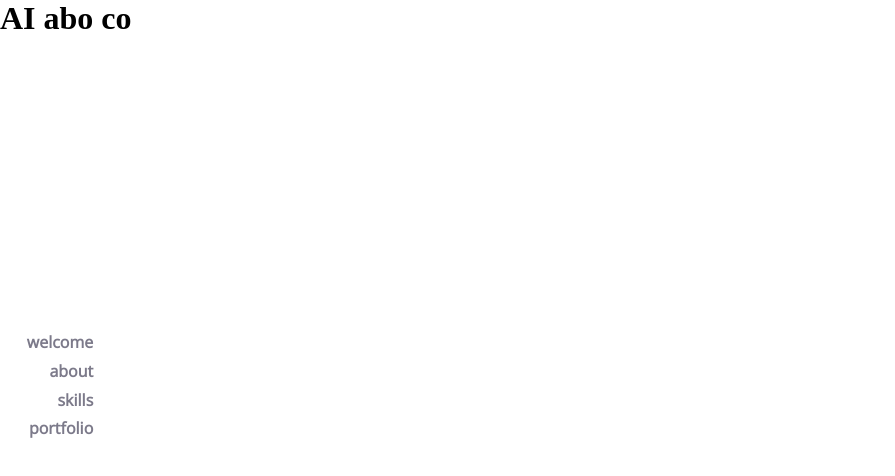
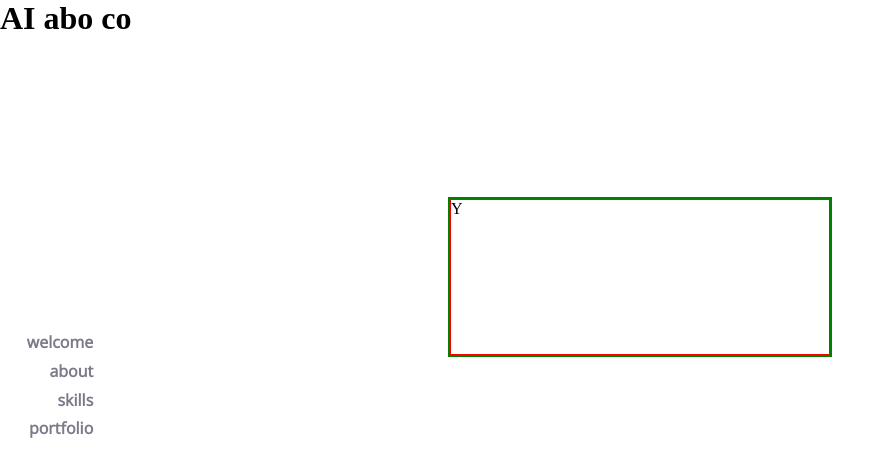
Before and after one commit to icobx/my-playground, a Vue app: page /temp in a window 1280 px wide. Shown: the top 476 px of the page, without its empty margins (0-895 px from the left). Built offline with nearby package versions, Linux system fonts and the light colour scheme.

Commit message:
carousel animation 50%

```diff
--- a/src/components/ProjectCard.vue
+++ b/src/components/ProjectCard.vue
@@ -1,4 +1,5 @@
 <template>
+	<div>
 		<div class="project">
 			<div class="project-info">
 				<h2>{{ project.name }}</h2>
@@ -8,6 +9,7 @@
 			</div>
 			<div class="project-img">
 				<img :src="require('@/assets/images/' + project.image)" alt="prject img" />
+			</div>
 		</div>
 	</div>
 </template>
@@ -30,9 +32,9 @@ export default defineComponent({
 
 <style lang="scss" scoped>
 .project {
-	margin: 8em 0;
-	// border: 1px solid greenyellow;
-	width: 50vw;
+	// margin: 8em 0;
+	border: 1px solid greenyellow;
+	// width: 50vw;
 
 	display: flex;
 	// align-items: ;
--- a/src/components/ProjectCarousel.vue
+++ b/src/components/ProjectCarousel.vue
@@ -2,9 +2,16 @@
 	<div class="carousel-wrapper">
 		<button id="previous" class="carousel-btn" @click="swipe(true)">&lt;</button>
 		<div class="carousel-cards">
-			<!-- <transition-group name="fade">
-			</transition-group> -->
-			<project-card v-for="project in activeProjects" :key="project.name" :project="project" />
+			<transition-group name="slide" mode="out-in">
+				<project-card
+					v-for="project in projects"
+					:key="project.name"
+					:project="project"
+					v-show="project.active"
+					class="carousel-card"
+				/>
+			</transition-group>
+			<!-- :class="{ hidden: !project.active }" -->
 		</div>
 		<button id="next" class="carousel-btn" @click="swipe(false)">&gt;</button>
 	</div>
@@ -71,18 +78,61 @@ export default defineComponent({
 </script>
 
 <style lang="scss" scoped>
-.fade-enter-active,
-.fade-leave-active {
-	transition: opacity 0.25s ease-out;
+.carousel {
+	&-wrapper {
+		margin: 8em 0;
+		border: 1px solid red;
+		max-height: 50vh;
+		display: flex;
+		justify-content: space-between;
+	}
+
+	&-cards {
+		height: 43.5vh;
+		width: 50vw;
+		position: relative;
+		// overflow: hidden;
+	}
+
+	&-card {
+		height: 100%;
+		width: 100%;
+		display: inline-block;
+		position: absolute;
+		left: 0;
+	}
 }
+.slide {
+	&-enter {
+		opacity: 0;
+		// right: 30vw;
+		transform: translateX(100px);
 
-.fade-enter,
-.fade-leave-to {
-	opacity: 0;
+		&-to {
+			opacity: 1;
+			// right: 0;
+		}
+	}
+
+	&-leave {
+		opacity: 1;
+		// left: 0;
+
+		&-to {
+			opacity: 0;
+			// left: 30vw;
+			transform: translateX(100px);
+		}
+	}
+
+	&-enter-active {
+		transition: all 0.5 ease-in;
+	}
+	&-leave-active {
+		transition: all 0.5s ease-out;
+	}
 }
-
-.carousel-wrapper {
-	display: flex;
-	justify-content: space-between;
+.hidden {
+	display: none;
 }
 </style>
--- a/src/views/Temp.vue
+++ b/src/views/Temp.vue
@@ -1,6 +1,11 @@
 <template>
 	<div>
 		<h1>AI abo co</h1>
+		<div class="wrapper">
+			<div class="items" id="x">X</div>
+			<div class="items" id="y">Y</div>
+			<div class="items" id="z">Z</div>
+		</div>
 	</div>
 </template>
 
@@ -14,4 +19,29 @@ export default defineComponent({
 })
 </script>
 
-<style scoped></style>
+<style lang="scss" scoped>
+.wrapper {
+	margin: 20vh auto;
+	position: relative;
+	border: 2px solid green;
+	height: 20vh;
+	width: 30vw;
+	overflow: hidden;
+}
+
+.items {
+	height: 100%;
+	width: 100%;
+	border: 1px solid red;
+	display: inline-block;
+	position: absolute;
+}
+
+#x {
+	left: -30vw;
+}
+
+#z {
+	left: 30vw;
+}
+</style>
```
Lines whose indentation alone changed are shown as unchanged.
